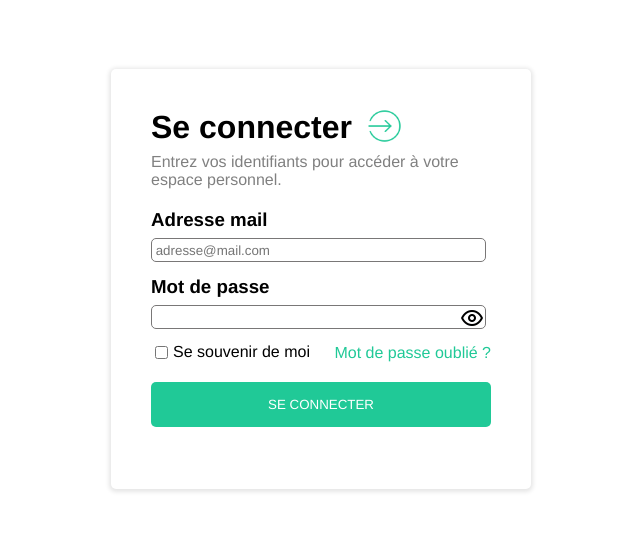
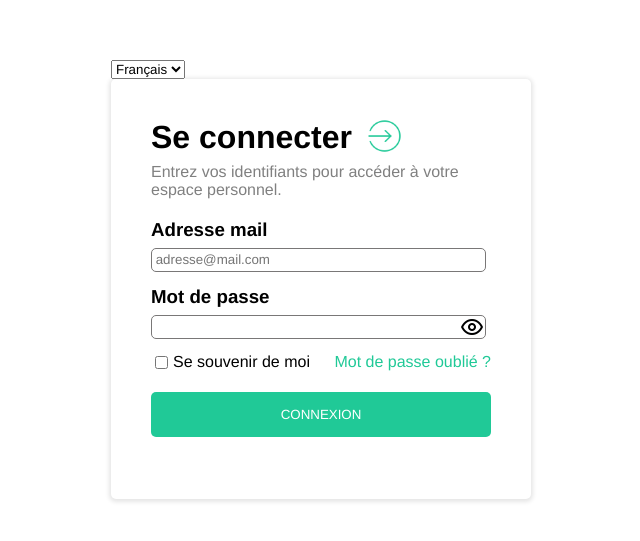
Before and after one commit to ML78-AI/login-page, a React (Vite) app: page / in a window 1280 px wide. Shown: the part 121-662 px from the top of the page, without its empty margins (319-959 px from the left). Built offline with nearby package versions, Linux system fonts and the light colour scheme.

Commit message:
Ajout de la traduction

```diff
--- a/package.json
+++ b/package.json
@@ -12,6 +12,7 @@
     "dependencies": {
         "react": "^18.2.0",
         "react-dom": "^18.2.0",
+        "react-intl": "^6.4.4",
         "react-router-dom": "^6.15.0"
     },
     "devDependencies": {
--- a/src/App.jsx
+++ b/src/App.jsx
@@ -1,7 +1,28 @@
 import Routage from "./routage/Routage";
+import { IntlProvider } from "react-intl";
+import { LOCALES } from "./translations/locales";
+import { messages } from "./translations/messages";
+import { useState } from "react";
+import Header from "./components/Header";
 
 function App() {
-    return <Routage />;
+    const locale = LOCALES.FRENCH;
+    const [currentLocale, setCurrentLocale] = useState(locale);
+    const handleChange = (e) => {
+        setCurrentLocale(e.target.value);
+    };
+    return (
+        <>
+            <Header currentLocale={currentLocale} handleChange={handleChange} />
+            <IntlProvider
+                locale={currentLocale}
+                defaultLocale={LOCALES.FRENCH}
+                messages={messages[currentLocale]}
+            >
+                <Routage />
+            </IntlProvider>
+        </>
+    );
 }
 
 export default App;
--- /dev/null
+++ b/src/components/Header.jsx
@@ -0,0 +1,23 @@
+import { LOCALES } from "../translations/locales";
+
+const languages = [
+    { name: "English", code: LOCALES.ENGLISH },
+    { name: "Français", code: LOCALES.FRENCH },
+];
+
+function Header({ currentLocale, handleChange }) {
+    return (
+        <div className="switcher">
+            {/* Language switch dropdown here */}
+            <select value={currentLocale} onChange={handleChange}>
+                {languages.map(({ name, code }) => (
+                    <option key={code} value={code}>
+                        {name}
+                    </option>
+                ))}
+            </select>
+        </div>
+    );
+}
+
+export default Header;
--- a/src/screens/LoginScreen.jsx
+++ b/src/screens/LoginScreen.jsx
@@ -3,6 +3,7 @@ import loginImg from "../assets/login.png";
 import eyeImg from "../assets/eye.png";
 import { useEffect, useState } from "react";
 import { useNavigate } from "react-router-dom";
+import { FormattedMessage } from "react-intl";
 
 const EMAIL = "anais@exemple.com";
 const MDP = "LGBTQIABZUTJDBRS++";
@@ -31,15 +32,17 @@ function LoginScreen() {
     return (
         <div className={classes["container"]}>
             <h1 className={classes["title"]}>
-                Se connecter
+                <FormattedMessage id="connect" />
                 <img src={loginImg} alt="login" className={classes["img"]} />
             </h1>
             <p className={classes["info"]}>
-                Entrez vos identifiants pour accéder à votre espace personnel.
+                <FormattedMessage id="infoConnection" />
             </p>
             <form className={classes["form-data"]}>
                 <div className={classes["container-field"]}>
-                    <h3 className={classes["label-data"]}>Adresse mail</h3>
+                    <h3 className={classes["label-data"]}>
+                        <FormattedMessage id="emailAdress" />
+                    </h3>
                     <input
                         type="email"
                         name="mail"
@@ -52,7 +55,9 @@ function LoginScreen() {
                     />
                 </div>
                 <div className={classes["container-field"]}>
-                    <h3 className={classes["label-data"]}>Mot de passe</h3>
+                    <h3 className={classes["label-data"]}>
+                        <FormattedMessage id="password" />
+                    </h3>
                     <div className={classes["password-container"]}>
                         <input
                             type="text"
@@ -78,7 +83,7 @@ function LoginScreen() {
                 {printErrorMessageOfConnection ? (
                     <small>
                         <p className={classes["error-conn"]}>
-                            Adresse mail ou le mot de passe incorrect.
+                            <FormattedMessage id="wrongCreds" />
                         </p>
                     </small>
                 ) : null}
@@ -90,19 +95,19 @@ function LoginScreen() {
                             className={classes["checkbox-autoco"]}
                         />
                         <label htmlFor="autoco" className={classes["autoco"]}>
-                            Se souvenir de moi
+                            <FormattedMessage id="rememberMe" />
                         </label>
                     </div>
                     <p className={classes["forgot-pwd"]}>
-                        Mot de passe oublié ?
+                        <FormattedMessage id="forgotPassword" />
                     </p>
                 </div>
-                <input
-                    type="submit"
+                <button
                     className={classes["submit-connection"]}
                     onClick={handleClick}
-                    value="Se Connecter"
-                />
+                >
+                    <FormattedMessage id="connection" />
+                </button>
             </form>
         </div>
     );
--- /dev/null
+++ b/src/translations/locales.js
@@ -0,0 +1,4 @@
+export const LOCALES = {
+    ENGLISH: "en-US",
+    FRENCH: "fr-FR",
+};
--- /dev/null
+++ b/src/translations/messages.js
@@ -0,0 +1,25 @@
+import { LOCALES } from "./locales";
+
+export const messages = {
+    [LOCALES.ENGLISH]: {
+        connect: "Sign in",
+        infoConnection: "Enter your credentials to connect.",
+        emailAdress: "Email adress",
+        password: "Password",
+        wrongCreds: "Email or password incorrect",
+        rememberMe: "Remember me",
+        forgotPassword: "Password forgotten ?",
+        connection: "connection",
+    },
+    [LOCALES.FRENCH]: {
+        connect: "Se connecter",
+        infoConnection:
+            "Entrez vos identifiants pour accéder à votre espace personnel.",
+        emailAdress: "Adresse mail",
+        password: "Mot de passe",
+        wrongCreds: "Adresse mail ou le mot de passe incorrect.",
+        rememberMe: "Se souvenir de moi",
+        forgotPassword: "Mot de passe oublié ?",
+        connection: "connexion",
+    },
+};
```
Also changed, not shown: 1 other file (tests, documents, lock files or other folders).
